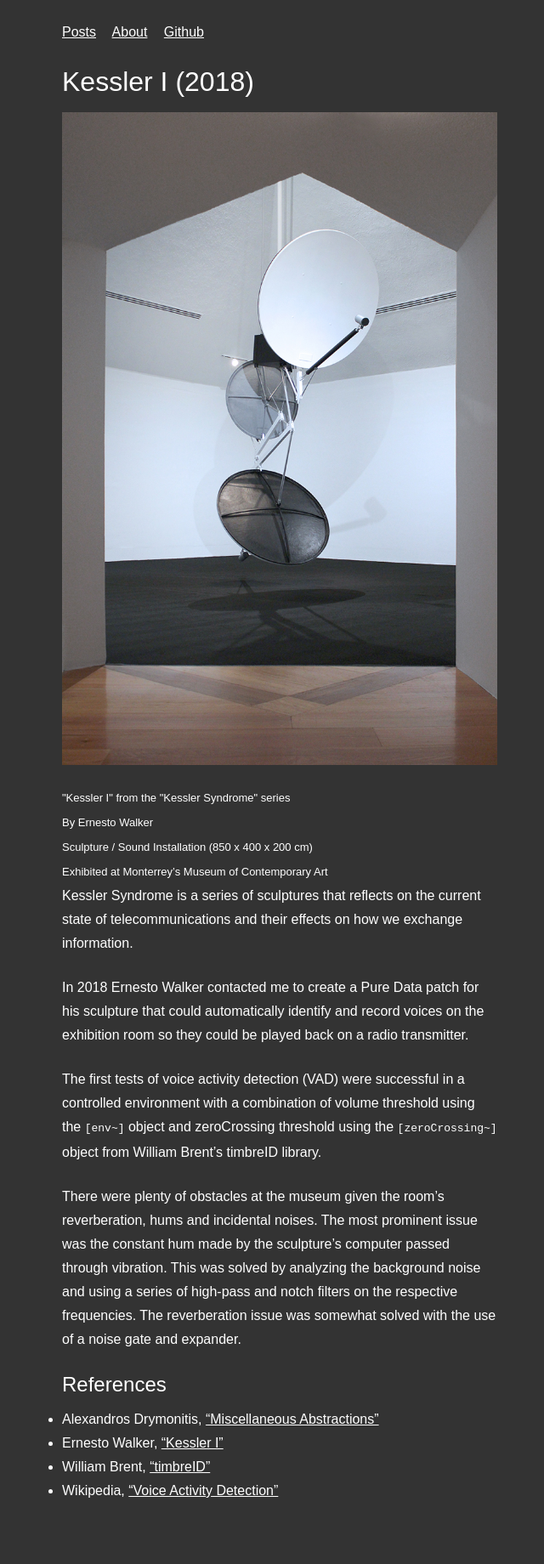
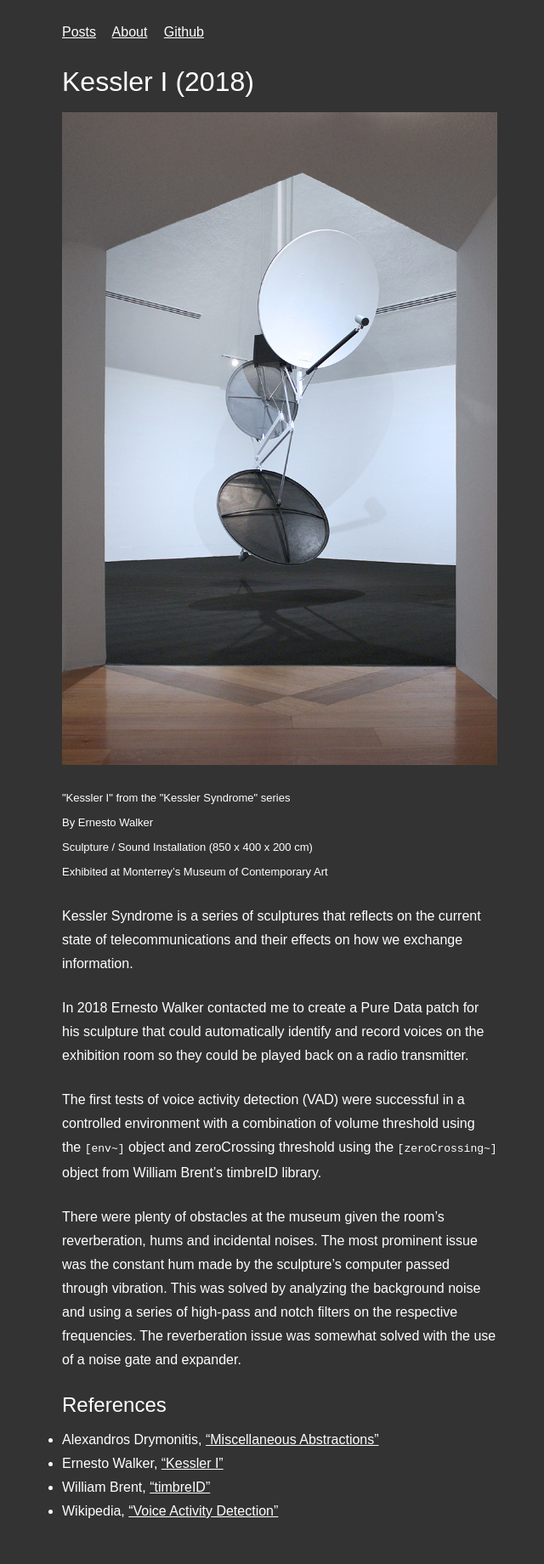
Before and after one commit to MikeMorenoAudio/mikemorenoaudio.github.io, a Jekyll site: the page built from _posts/2019-08-06-sound-installation-–-kessler-i.md, in a window 1280 px wide. Shown: the whole page at 85% size, without its empty margins (311-951 px from the left). Built offline with Jekyll 4.4.1, drawn with Linux system fonts in a browser that asks for light colours; nearby versions of some CDN libraries; some web fonts are replaced; before the commit the page ends 1816 px from its top, so only the background shows below that.

Commit message:
Update 2019-08-06-sound-installation-–-kessler-i.md

```diff
--- a/_posts/2019-08-06-sound-installation-–-kessler-i.md
+++ b/_posts/2019-08-06-sound-installation-–-kessler-i.md
@@ -7,10 +7,10 @@ tags: portfolio
 ![Kessler I](/assets/images/2019-08-06-kessler-i.jpg)
 
 <dl>
-  <dd><font size="2">"Kessler I" from the "Kessler Syndrome" series<br>
+  <dd><p><font size="2">"Kessler I" from the "Kessler Syndrome" series<br>
   By Ernesto Walker<br>
   Sculpture / Sound Installation (850 x 400 x 200 cm)<br>
-  Exhibited at Monterrey’s Museum of Contemporary Art</font><br></dd>
+  Exhibited at Monterrey’s Museum of Contemporary Art</font></p></dd>
 </dl>
 
 Kessler Syndrome is a series of sculptures that reflects on the current state of telecommunications and their effects on how we exchange information.
```
